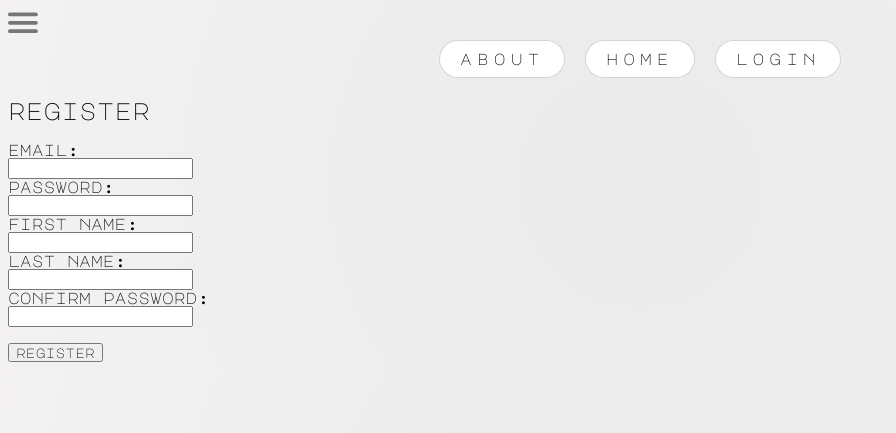
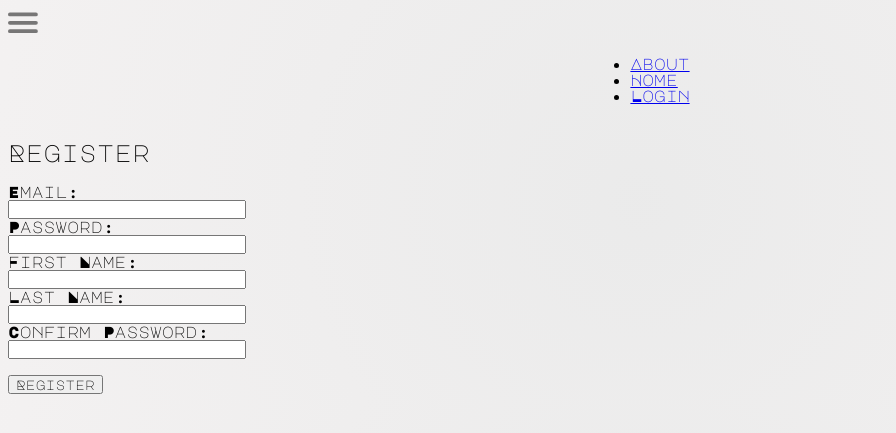
Before and after one commit to 23knightst813/Coder-Dojo, a Flask app: page /register in a window 1280 px wide. Shown: the top 433 px of the page, without its empty margins (0-896 px from the left). Run offline with Flask 3, Linux system fonts and the light colour scheme.

Commit message:
Enhance booking and registration templates with improved styling and structure

```diff
--- a/flaskr/static/style.css
+++ b/flaskr/static/style.css
@@ -1,17 +1,16 @@
 .burger-fillings {
   display: none;
   position: absolute;
-  top: 10px;
-  left: 10px; /* Changed from right to left */
+
   background-color: #314747;
   padding: 20px;
-  border-radius: 10px; /* Increased border radius */
+  border-radius: 10px;
   width: 200px;
   font-size: 18px;
   flex-direction: column;
   align-items: center;
   color: white;
-  box-shadow: 0 4px 8px rgba(0, 0, 0, 0.2); /* Added shadow for depth */
+  box-shadow: 0 4px 8px rgba(0, 0, 0, 0.2);
 }
 .user-email {
   font-family: 'Marck Script', cursive;
@@ -62,10 +61,7 @@
   font-style: normal;
 }
 
-.form-container {
 
-
-}
 
 .navbar-btn {
   background-color: white; /* Light gray background */
@@ -124,7 +120,7 @@
   background: radial-gradient(circle, hsla(0, 0%, 92%, 1) 0%, hsla(0, 8%, 95%, 1));
 }
 
-input[type="text"],
+/* input[type="text"],
 input[type="password"],
 input[type="email"],
 input[type="number"],
@@ -133,4 +129,53 @@
 select {
   font-family: Arial, sans-serif;
   font-weight: normal;
+} */
+
+/* Center the main form */
+.form-container {
+  max-width: 500px;
+  margin: auto;
+  padding: 20px;
+  text-align: center;
 }
+
+/* Style for the booking title */
+.form-container h2 {
+  font-size: 40px;
+  letter-spacing: 5px;
+  margin-bottom: 20px;
+}
+
+/* Centering the input fields */
+.form-container input[type="text"],
+.form-container input[type="password"],
+.form-container input[type="email"],
+.form-container select {
+  width: 100%;
+  padding: 12px;
+  margin: 10px 0;
+  border: 1px solid #ccc;
+  border-radius: 8px;
+  font-size: 18px;
+}
+
+/* Add uniform padding to the labels */
+.form-container label {
+  font-size: 16px;
+  display: block;
+  margin-top: 15px;
+}
+
+
+/* Centering the booking title */
+.form-container h2 {
+  font-size: 40px;
+  letter-spacing: 5px;
+  margin-bottom: 20px;
+  text-align: center; /* Center align title */
+}
+.head {
+  text-align: center;
+  width: 100%;
+  padding: 20px 0;
+}
--- a/flaskr/templates/booking.html
+++ b/flaskr/templates/booking.html
@@ -11,7 +11,7 @@
 
 
 <head>
-    <h1>make a booking</h1>
+    <h1 class="head">make a booking</h1>
 </head>
 
 <br>
@@ -36,7 +36,7 @@
 
     <h3>select preferred activities:</h3>
     <br />
-    <br>
+
     <label for="activity1">activity 1:</label>
     <select name="activity1" id="activity1" required>
         <option value="" disabled selected>select an activity</option>
--- a/flaskr/templates/register.html
+++ b/flaskr/templates/register.html
@@ -1,27 +1,28 @@
 {% extends 'base.html' %} {% block content %}
 
 <nav>
-  <a href="/about" class="navbar-btn">about</a>
-  <a href="/" class="navbar-btn">home</a>
-  <a href="/login" class="navbar-btn">login</a>
+  <ul>
+    <li><a href="/about">About</a></li>
+    <li><a href="/">Home</a></li>
+    <li><a href="/login">Login</a></li>
+  </ul>
 </nav>
 
 <head>
-  <title>register</title>
+  <title>Register</title>
 </head>
 <body>
-  <div class="form-container">
-    <h2>register</h2>
+  <h2>Register</h2>
   <form action="/register" method="post">
-      <label for="email">email:</label><br />
+    <label for="email">Email:</label><br />
     <input type="email" id="email" name="email" required /><br />
-      <label for="password">password:</label><br />
+    <label for="password">Password:</label><br />
     <input type="password" id="password" name="password" required /><br />
-      <label for="first_name">first name:</label><br />
+    <label for="first_name">First Name:</label><br />
     <input type="text" id="first_name" name="first_name" required /><br />
-      <label for="last_name">last name:</label><br />
+    <label for="last_name">Last Name:</label><br />
     <input type="text" id="last_name" name="last_name" required /><br />
-      <label for="password_confirm">confirm password:</label><br />
+    <label for="password_confirm">Confirm Password:</label><br />
     <input
       type="password"
       id="password_confirm"
@@ -29,9 +30,8 @@
       required
     /><br />
     <br />
-      <button type="submit">register</button>
+    <button type="submit">Register</button>
   </form>
-  </div>
 </body>
 
 {% endblock %}
```
Also changed, not shown: flaskr/static/image.png (deleted). Lines whose indentation alone changed are shown as unchanged.
